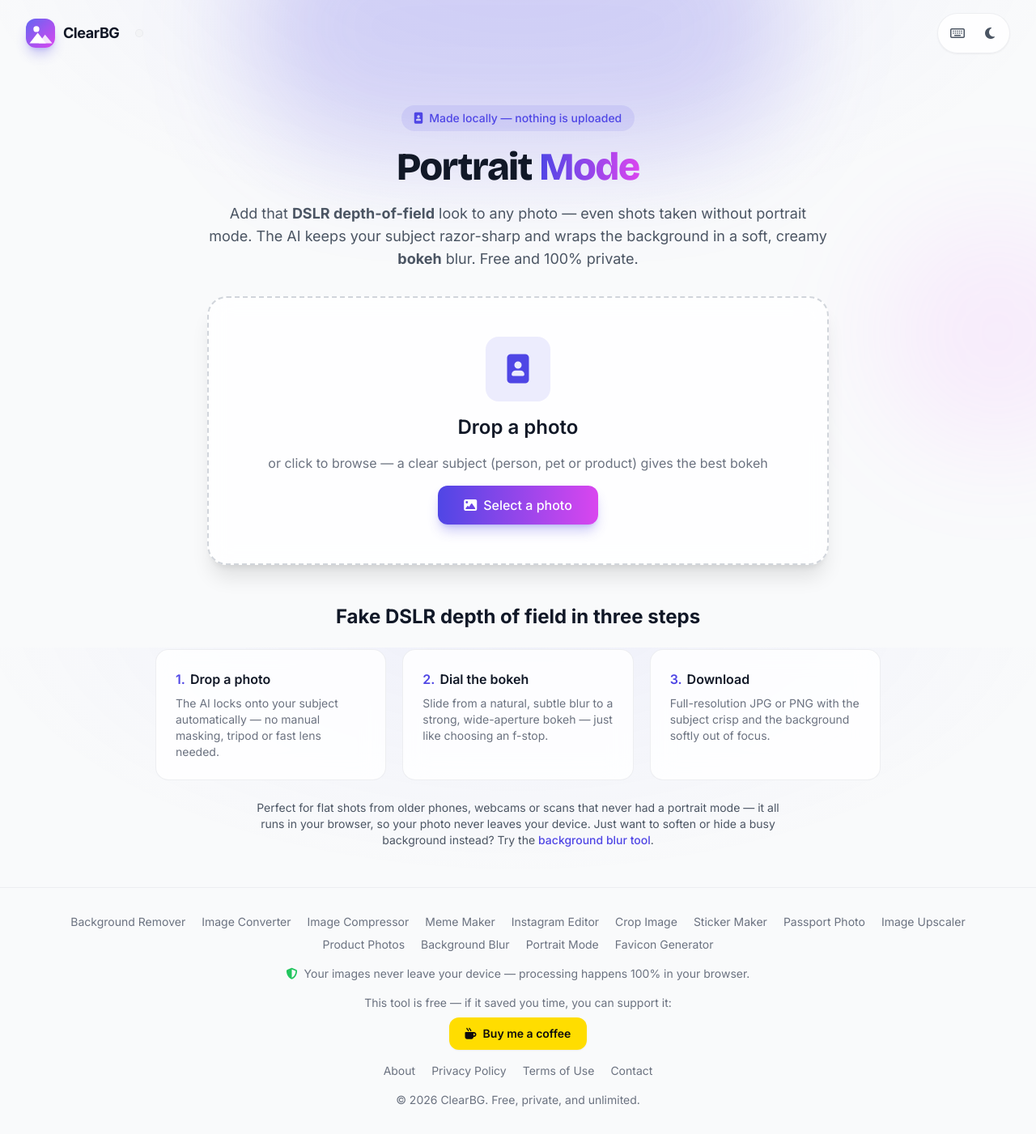
After one commit to josenovais97/bgremover, a Django app: template templates/remover/portrait.html in a window 1280 px wide. The commit adds this page. Shown: the whole page at 81% size. Run offline with Django 5.2, Linux system fonts and the light colour scheme; the template is opened without the code that fills it, so the values that code supplies are empty.

Commit message:
Added portrait mode.

```diff
--- a/remover/context_processors.py
+++ b/remover/context_processors.py
@@ -23,6 +23,7 @@ TOOL_NAV = [
     {"name": "upscaler", "icon": "fa-solid fa-up-right-and-down-left-from-center", "label": "Upscale"},
     {"name": "ecommerce", "icon": "fa-solid fa-store", "label": "eCommerce"},
     {"name": "blur", "icon": "fa-solid fa-camera", "label": "Blur"},
+    {"name": "portrait", "icon": "fa-solid fa-image-portrait", "label": "Portrait"},
     {"name": "favicon", "icon": "fa-solid fa-star", "label": "Favicon"},
 ]
 
--- a/remover/translations.py
+++ b/remover/translations.py
@@ -32,6 +32,7 @@ UI = {
     "Upscale": "Ampliar",
     "eCommerce": "eCommerce",
     "Blur": "Desfocar",
+    "Portrait": "Retrato",
     "Favicon": "Favicon",
     "More": "Mais",
     "Skip to content": "Saltar para o conteúdo",
@@ -47,6 +48,7 @@ UI = {
     "Image Upscaler": "Ampliador de Imagens",
     "Product Photos": "Fotos de Produtos",
     "Background Blur": "Desfoque de Fundo",
+    "Portrait Mode": "Modo Retrato",
     "Favicon Generator": "Gerador de Favicon",
     "images processed": "imagens processadas",
     "About": "Sobre",
--- a/remover/urls.py
+++ b/remover/urls.py
@@ -16,6 +16,7 @@ urlpatterns = [
     path("upscale/", views.upscaler, name="upscaler"),
     path("ecommerce/", views.ecommerce, name="ecommerce"),
     path("blur-background/", views.blur, name="blur"),
+    path("portrait-mode/", views.portrait, name="portrait"),
     path("api/stats/", views.stats, name="stats"),
     path("instagram/", views.instagram, name="instagram"),
     path("crop/", views.crop, name="crop"),
--- a/templates/base.html
+++ b/templates/base.html
@@ -169,6 +169,7 @@
                 <a href="{% url 'remover:upscaler' %}" class="hover:text-primary transition-colors">{% t "Image Upscaler" %}</a>
                 <a href="{% url 'remover:ecommerce' %}" class="hover:text-primary transition-colors">{% t "Product Photos" %}</a>
                 <a href="{% url 'remover:blur' %}" class="hover:text-primary transition-colors">{% t "Background Blur" %}</a>
+                <a href="{% url 'remover:portrait' %}" class="hover:text-primary transition-colors">{% t "Portrait Mode" %}</a>
                 <a href="{% url 'remover:favicon' %}" class="hover:text-primary transition-colors">{% t "Favicon Generator" %}</a>
                 {% for c in use_cases %}
                 <a href="{% url 'remover:use_case' c.slug %}" class="hover:text-primary transition-colors">{{ c.nav }}</a>
--- /dev/null
+++ b/templates/remover/portrait.html
@@ -0,0 +1,98 @@
+{% extends 'base.html' %}
+{% load static i18n_extras %}
+
+{% block title %}Portrait Mode Online — Add DSLR Bokeh to Any Photo, Free{% endblock %}
+{% block description %}Turn a flat photo into a portrait-mode shot with a soft, blurred bokeh background. The AI keeps your subject sharp and fakes DSLR depth of field — free, no upload, no watermark, right in your browser.{% endblock %}
+{% block og_title %}Portrait Mode Online — Fake DSLR Depth of Field, Free{% endblock %}
+
+{% block content %}
+<div class="space-y-12">
+
+    <!-- Hero + dropzone -->
+    <section class="max-w-3xl mx-auto space-y-8">
+        <div class="text-center space-y-5 animate-fade-in-up">
+            <span class="inline-flex items-center gap-2 px-4 py-1.5 rounded-full text-sm font-medium bg-primary/10 text-primary">
+                <i class="fa-solid fa-image-portrait" aria-hidden="true"></i> Made locally — nothing is uploaded
+            </span>
+            <h1 class="text-4xl md:text-5xl font-extrabold tracking-tight">
+                Portrait
+                <span class="text-transparent bg-clip-text bg-gradient-to-r from-primary to-fuchsia-500">Mode</span>
+            </h1>
+            <p class="text-lg text-gray-600 dark:text-gray-300">
+                Add that <strong>DSLR depth-of-field</strong> look to any photo — even shots taken without portrait mode.
+                The AI keeps your subject razor-sharp and wraps the background in a soft, creamy <strong>bokeh</strong> blur.
+                Free and 100% private.
+            </p>
+        </div>
+
+        <div id="bl-dropzone" role="button" tabindex="0" aria-label="Upload a photo. Drag and drop, click to browse, or paste."
+             class="glass relative rounded-3xl shadow-xl p-8 sm:p-12 border-2 border-dashed border-gray-300 dark:border-gray-700 hover:border-primary dark:hover:border-primary transition-all duration-300 cursor-pointer group focus:outline-none focus-visible:ring-2 focus-visible:ring-primary">
+            <input type="file" id="bl-input" class="sr-only" accept="image/png,image/jpeg,image/webp">
+            <div class="flex flex-col items-center justify-center space-y-4 text-center">
+                <div id="bl-icon" class="w-20 h-20 bg-primary/10 text-primary rounded-2xl flex items-center justify-center text-4xl group-hover:scale-110 transition-transform duration-300">
+                    <i class="fa-solid fa-image-portrait" aria-hidden="true"></i>
+                </div>
+                <h2 class="text-2xl font-semibold">Drop a photo</h2>
+                <p class="text-gray-500 dark:text-gray-400">or click to browse — a clear subject (person, pet or product) gives the best bokeh</p>
+                <button id="bl-browse" type="button" class="mt-2 px-8 py-3 bg-gradient-to-r from-primary to-fuchsia-500 hover:brightness-110 text-white font-medium rounded-xl shadow-lg shadow-primary/30 transition-transform hover:scale-105 focus:outline-none focus-visible:ring-2 focus-visible:ring-primary focus-visible:ring-offset-2 dark:focus-visible:ring-offset-gray-950">
+                    <i class="fa-solid fa-image mr-2" aria-hidden="true"></i>Select a photo
+                </button>
+            </div>
+        </div>
+    </section>
+
+    <!-- Editor -->
+    <section id="bl-editor" class="hidden max-w-5xl mx-auto grid lg:grid-cols-[1fr_20rem] gap-6 items-start">
+        <div class="glass rounded-2xl border border-gray-200/70 dark:border-gray-800/70 p-4 flex flex-col items-center gap-3 lg:sticky lg:top-4">
+            <div class="relative w-full grid place-items-center">
+                <canvas id="bl-canvas" class="max-w-full max-h-[60vh] rounded-lg shadow-md" aria-label="Portrait mode preview"></canvas>
+                <div id="bl-status" class="hidden absolute inset-0 grid place-items-center rounded-lg bg-white/70 dark:bg-gray-950/70 backdrop-blur-sm text-sm font-medium">
+                    <span class="flex items-center gap-2 text-primary"><i class="fa-solid fa-spinner fa-spin" aria-hidden="true"></i><span id="bl-status-text">Finding the subject…</span></span>
+                </div>
+            </div>
+            <p id="bl-done" class="text-xs text-gray-500 dark:text-gray-400 text-center" role="status" aria-live="polite"></p>
+        </div>
+
+        <div class="space-y-4">
+            <div class="glass rounded-2xl border border-gray-200/70 dark:border-gray-800/70 p-4 space-y-3">
+                <span class="text-xs font-semibold uppercase tracking-wide text-gray-500 dark:text-gray-400">Bokeh strength</span>
+                <input id="bl-amount" type="range" min="2" max="30" step="1" value="14" class="w-full accent-primary" aria-label="Bokeh strength">
+                <p class="text-[11px] text-gray-400">Drag to go from a subtle depth-of-field to a strong, creamy background blur.</p>
+            </div>
+
+            <button id="bl-download" type="button" class="w-full px-4 py-3 rounded-xl text-white font-semibold shadow-lg shadow-primary/30 bg-gradient-to-r from-primary to-fuchsia-500 hover:brightness-110 transition focus:outline-none focus-visible:ring-2 focus-visible:ring-primary disabled:opacity-50">
+                <i class="fa-solid fa-download mr-1.5" aria-hidden="true"></i>Download (JPG)
+            </button>
+            <div class="flex gap-2">
+                <button id="bl-download-png" type="button" class="flex-1 px-4 py-2.5 rounded-xl text-sm font-medium border border-gray-300 dark:border-gray-700 hover:bg-gray-100 dark:hover:bg-gray-800 transition disabled:opacity-50">
+                    <i class="fa-solid fa-download mr-1.5" aria-hidden="true"></i>PNG
+                </button>
+                <button id="bl-new" type="button" class="flex-1 px-4 py-2.5 rounded-xl text-sm font-medium border border-gray-300 dark:border-gray-700 hover:bg-gray-100 dark:hover:bg-gray-800 transition">
+                    <i class="fa-solid fa-arrow-rotate-left mr-1.5" aria-hidden="true"></i>New
+                </button>
+            </div>
+        </div>
+    </section>
+
+    <!-- SEO / help -->
+    <section aria-labelledby="pt-how" class="max-w-4xl mx-auto space-y-6">
+        <h2 id="pt-how" class="text-2xl font-bold text-center">Fake DSLR depth of field in three steps</h2>
+        <div class="grid gap-5 sm:grid-cols-3">
+            <div class="glass rounded-2xl p-6 border border-gray-200/70 dark:border-gray-800/70 space-y-2"><div class="font-semibold"><span class="text-primary mr-1.5">1.</span>Drop a photo</div><p class="text-sm text-gray-500 dark:text-gray-400">The AI locks onto your subject automatically — no manual masking, tripod or fast lens needed.</p></div>
+            <div class="glass rounded-2xl p-6 border border-gray-200/70 dark:border-gray-800/70 space-y-2"><div class="font-semibold"><span class="text-primary mr-1.5">2.</span>Dial the bokeh</div><p class="text-sm text-gray-500 dark:text-gray-400">Slide from a natural, subtle blur to a strong, wide-aperture bokeh — just like choosing an f-stop.</p></div>
+            <div class="glass rounded-2xl p-6 border border-gray-200/70 dark:border-gray-800/70 space-y-2"><div class="font-semibold"><span class="text-primary mr-1.5">3.</span>Download</div><p class="text-sm text-gray-500 dark:text-gray-400">Full-resolution JPG or PNG with the subject crisp and the background softly out of focus.</p></div>
+        </div>
+        <p class="text-center text-gray-600 dark:text-gray-300 max-w-2xl mx-auto text-sm">
+            Perfect for flat shots from older phones, webcams or scans that never had a portrait mode — it all runs in your browser,
+            so your photo never leaves your device. Just want to soften or hide a busy background instead?
+            Try the <a href="{% url 'remover:blur' %}" class="text-primary hover:underline font-medium">background blur tool</a>.
+        </p>
+    </section>
+
+    {% include 'remover/partials/faq.html' %}
+</div>
+{% endblock %}
+
+{% block extra_js %}
+<script type="module" src="{% static 'js/blur.js' %}"></script>
+{% endblock %}
```
Also changed, not shown: remover/seo_content.py (+14 -1 lines), remover/views.py (+11 -1 lines), static/js/upscaler.js (+26 -31 lines).
